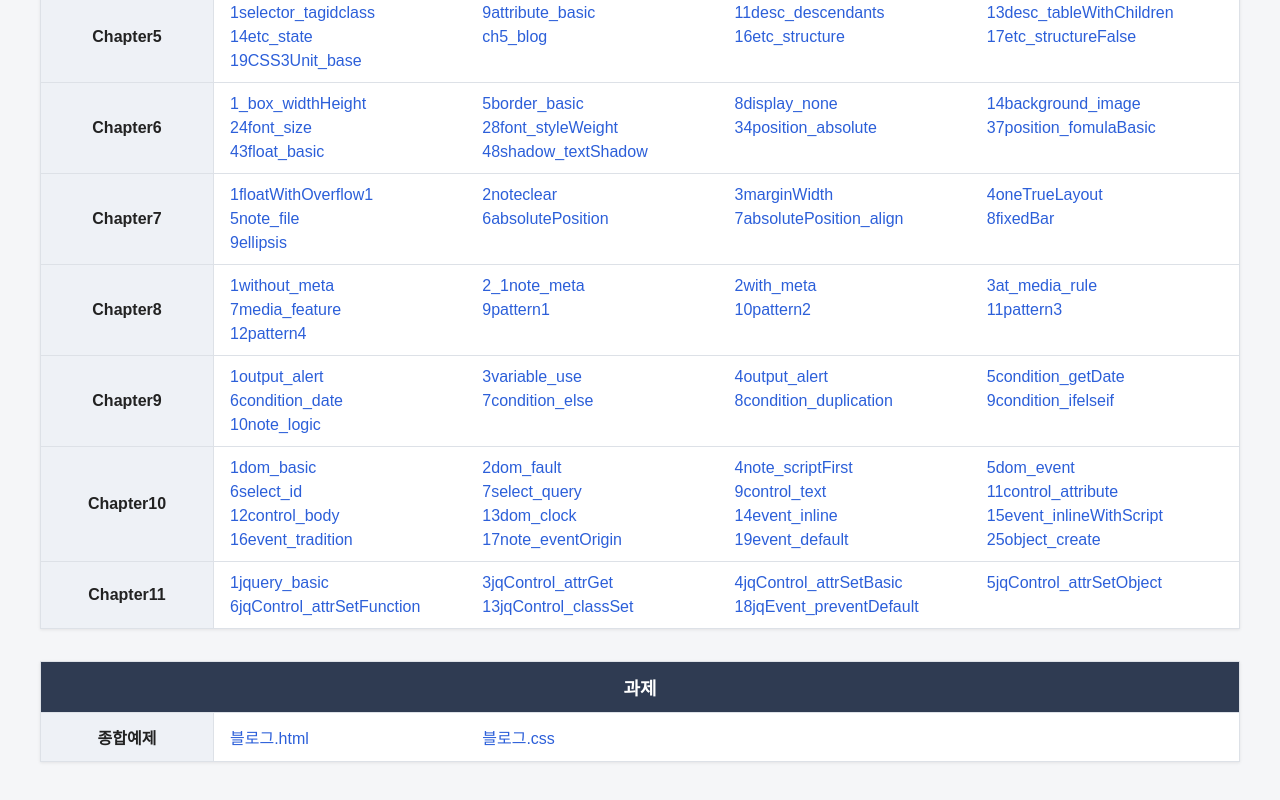
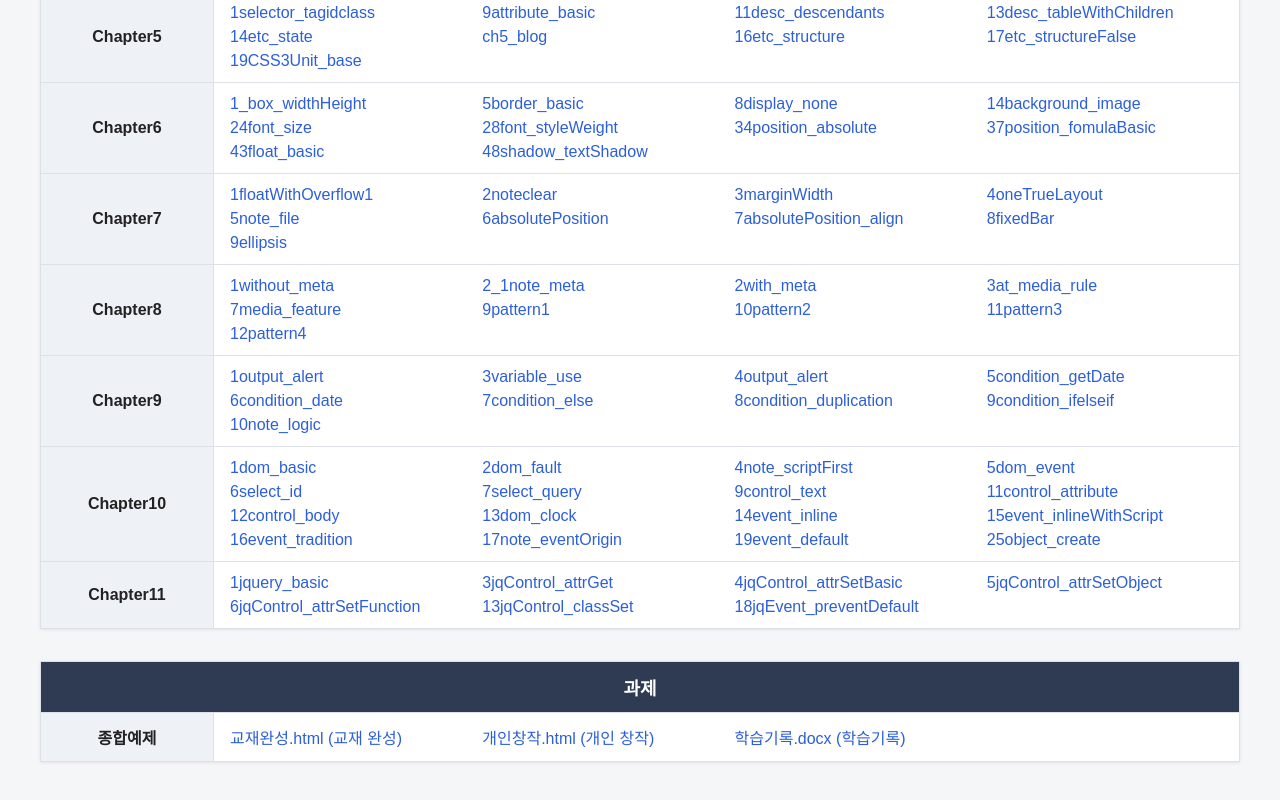
Before and after one commit to jumptop/web26-2-c15, a plain HTML site: page index.html in a window 1280 px wide. Shown: the part 382-1182 px from the top of the page. Drawn offline with Linux system fonts and the light colour scheme.

Commit message:
update: homework finished

```diff
--- a/index.html
+++ b/index.html
@@ -233,8 +233,9 @@
                 <th class="chapter">종합예제</th>
                 <td>
                     <ul class="files">
-                    <li><a href="./exam/homework/블로그.html">블로그.html</a></li>
-                    <li><a href="./exam/homework/블로그.css">블로그.css</a></li>
+                    <li><a href="./exam/homework/교재완성.html">교재완성.html (교재 완성)</a></li>
+                    <li><a href="./exam/homework/개인창작.html">개인창작.html (개인 창작)</a></li>
+                    <li><a href="./exam/homework/학습기록.docx">학습기록.docx (학습기록)</a></li>
                     </ul>
                 </td>
             </tr>
```
